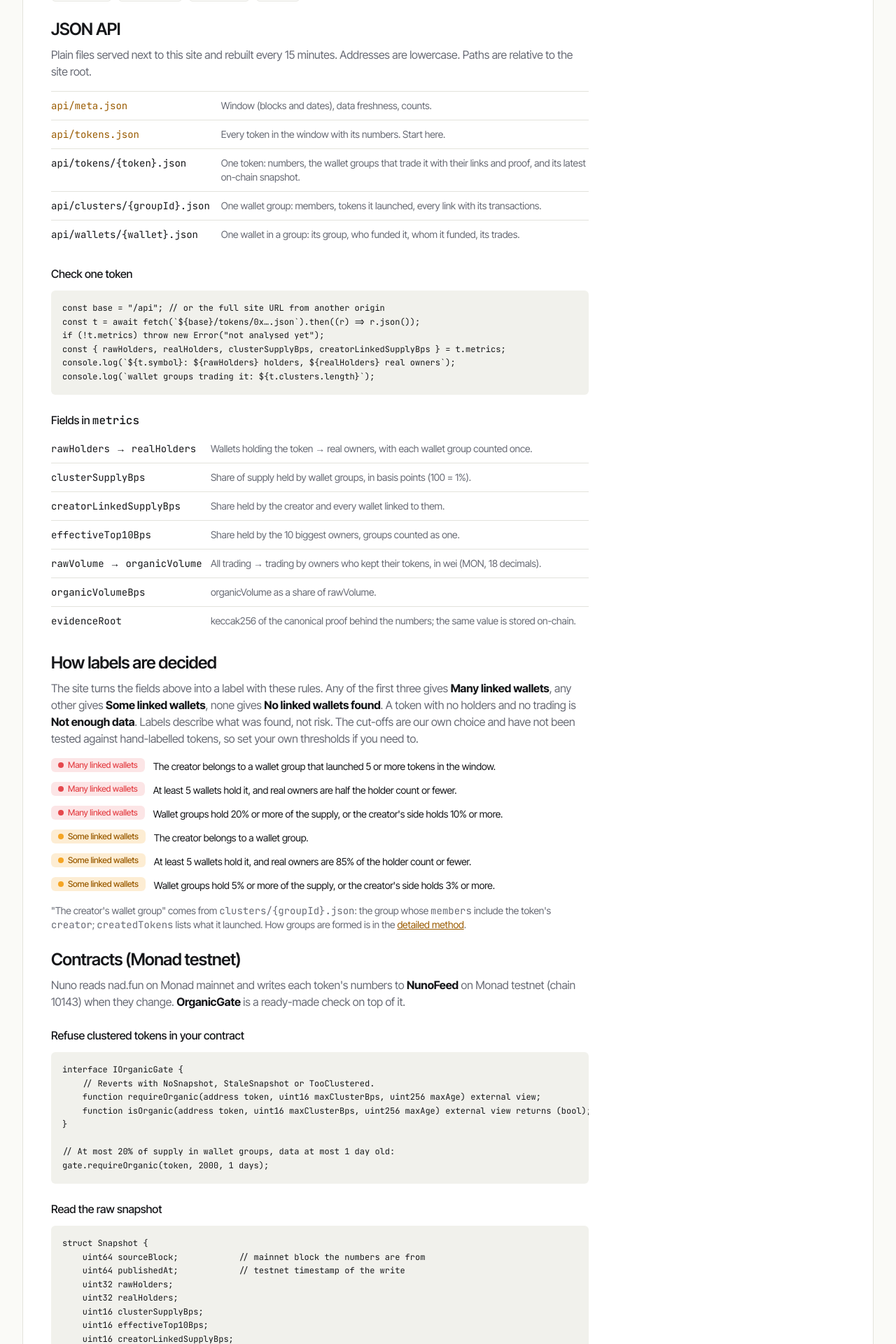
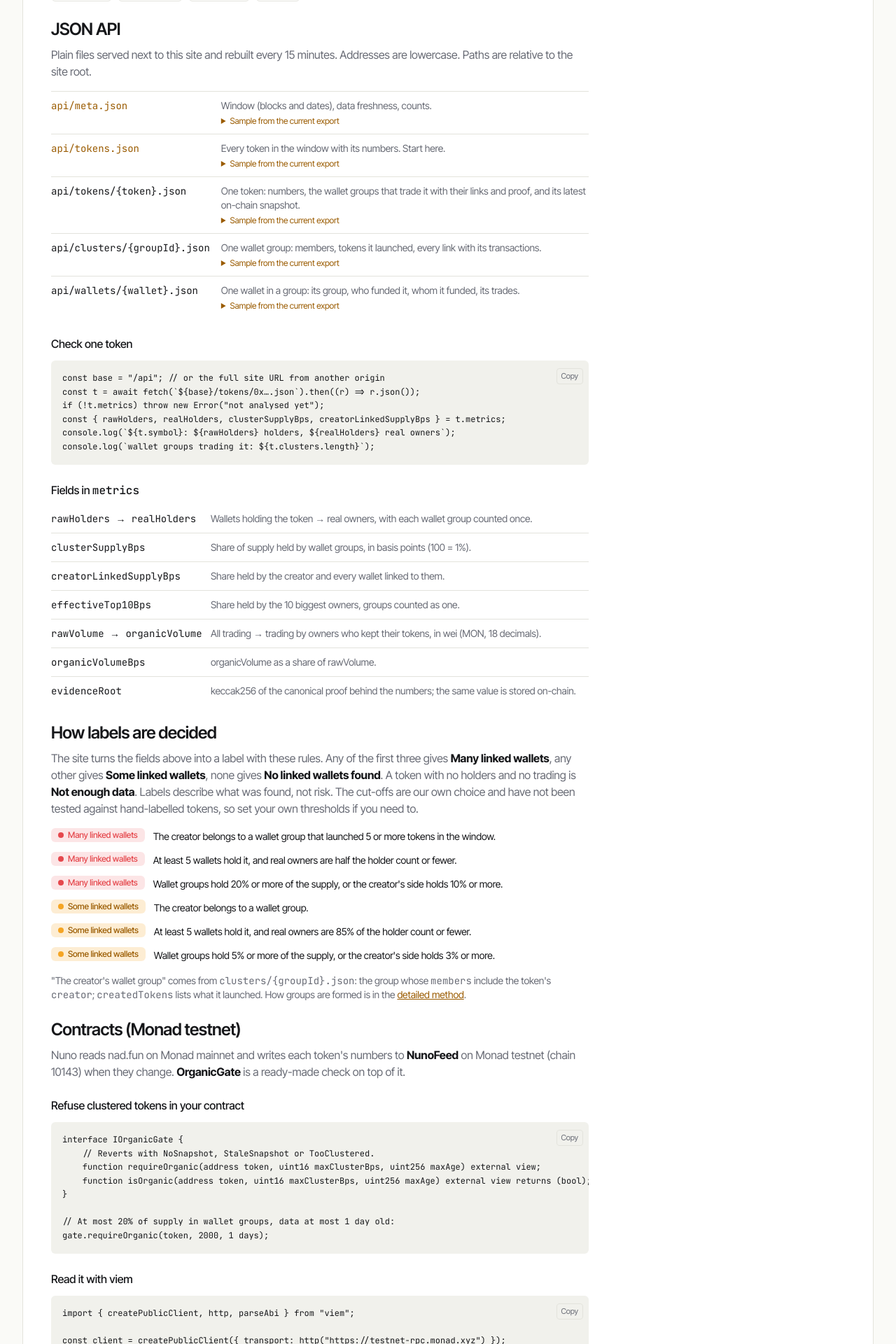
Before and after one commit to andrew1234-arch/nuno, a Next.js app in the folder apps/web/: page /developers in a window 1280 px wide. Shown: the part 300-2220 px from the top of the page at 70% size. Built offline with nearby package versions, Linux system fonts and the light colour scheme.

Commit message:
Web: brief step 7 API page. Real JSON samples from the current export per endpoint with copy buttons, copyable code blocks, viem example for NunoFeed.latest; docs/API.md

```diff
--- a/apps/web/app/developers/page.tsx
+++ b/apps/web/app/developers/page.tsx
@@ -5,17 +5,23 @@ import { testnetDeployment } from "@/lib/deployments";
 import { addrUrl } from "@/lib/format";
 import { RULES } from "@/lib/verdict";
 import { Badge } from "../_views/badge";
+import { CopyButton } from "../_views/copy";
 import { Sheet } from "../sheet";
 
 export const metadata: Metadata = {
-  title: "Developers",
+  title: "API",
   description: "Use Nuno's numbers in your app or contract: a free static JSON API and the NunoFeed and OrganicGate contracts on Monad testnet.",
 };
 
 const BASE = process.env.NEXT_PUBLIC_BASE_PATH ?? "";
 
 function Code({ children }: { children: string }) {
-  return <pre className="mono mt-3 overflow-x-auto rounded-md bg-[var(--panel)] p-4 text-xs leading-relaxed">{children}</pre>;
+  return (
+    <div className="relative mt-3">
+      <div className="absolute right-2 top-2"><CopyButton text={children} /></div>
+      <pre className="mono overflow-x-auto rounded-md bg-[var(--panel)] p-4 pr-16 text-xs leading-relaxed">{children}</pre>
+    </div>
+  );
 }
 
 function H2({ id, children }: { id: string; children: React.ReactNode }) {
@@ -29,6 +35,19 @@ function H2({ id, children }: { id: string; children: React.ReactNode }) {
 export default function Developers() {
   const dep = testnetDeployment();
   const sample = api.tokens("live").find((t) => t.metrics && t.metrics.rawHolders > 0)?.address ?? "0x…";
+  const firstToken = api.tokens("live").find((t) => t.address === sample);
+  const detail = api.token(sample, "live");
+  const cid = detail?.clusters?.[0]?.id ?? api.clusterIds("live")[0];
+  const cl = cid ? api.cluster(cid, "live") : null;
+  const wal = cl ? api.wallet(cl.members[0]!, "live") : null;
+  const excerpt = (v: unknown) => JSON.stringify(v, null, 2);
+  const samples: Record<string, string> = {
+    "api/meta.json": excerpt(api.meta("live")),
+    "api/tokens.json": excerpt({ count: api.tokens("live").length, tokens: [firstToken, "…"] }),
+    "api/tokens/{token}.json": excerpt(detail ? { ...detail, clusters: detail.clusters.slice(0, 1).map((c) => ({ ...c, members: [...c.members.slice(0, 2), "…"], links: [c.links[0], "…"] })), evidenceCanonical: "…" } : null),
+    "api/clusters/{groupId}.json": excerpt(cl ? { ...cl, members: [...cl.members.slice(0, 3), "…"], createdTokens: [...cl.createdTokens.slice(0, 2), "…"], links: [cl.links[0], "…"] } : null),
+    "api/wallets/{wallet}.json": excerpt(wal),
+  };
   const endpoints: Array<[string, string]> = [
     ["api/meta.json", "Window (blocks and dates), data freshness, counts."],
     ["api/tokens.json", "Every token in the window with its numbers. Start here."],
@@ -72,7 +91,14 @@ export default function Developers() {
                   <td className="py-2.5 pr-4">
                     {path.includes("{") ? <span className="mono whitespace-nowrap">{path}</span> : <a className="mono whitespace-nowrap text-[var(--accent-text)] hover:underline" href={`${BASE}/${path}`}>{path}</a>}
                   </td>
-                  <td className="py-2.5 text-[var(--muted)]">{what}</td>
+                  <td className="py-2.5 text-[var(--muted)]">
+                    {what}
+                    <details className="mt-1">
+                      <summary className="cursor-pointer text-xs text-[var(--accent-text)]">Sample from the current export</summary>
+                      <div className="mt-2 flex justify-end"><CopyButton text={samples[path] ?? ""} label="Copy JSON" /></div>
+                      <pre className="mono mt-1 max-h-72 overflow-auto rounded-md bg-[var(--panel)] p-3 text-[11px] leading-relaxed text-[var(--text)]">{samples[path]}</pre>
+                    </details>
+                  </td>
                 </tr>
               ))}
             </tbody>
@@ -135,6 +161,15 @@ console.log(\`wallet groups trading it: \${t.clusters.length}\`);`}</Code>
 
 // At most 20% of supply in wallet groups, data at most 1 day old:
 gate.requireOrganic(token, 2000, 1 days);`}</Code>
+        <p className="mt-6 font-medium">Read it with viem</p>
+        <Code>{`import { createPublicClient, http, parseAbi } from "viem";
+
+const client = createPublicClient({ transport: http("https://testnet-rpc.monad.xyz") });
+const abi = parseAbi([
+  "function latest(address token) view returns ((uint64 sourceBlock, uint64 publishedAt, uint32 rawHolders, uint32 realHolders, uint16 clusterSupplyBps, uint16 effectiveTop10Bps, uint16 creatorLinkedSupplyBps, uint16 organicVolumeBps, bytes32 evidenceRoot))",
+]);
+const s = await client.readContract({ address: "${dep?.NunoFeed ?? "0x…"}", abi, functionName: "latest", args: ["${sample}"] });
+console.log(s.rawHolders, "holders,", s.realHolders, "real owners");`}</Code>
         <p className="mt-6 font-medium">Read the raw snapshot</p>
         <Code>{`struct Snapshot {
     uint64 sourceBlock;            // mainnet block the numbers are from
```
Also changed, not shown: 1 other file (tests, documents, lock files or other folders).
